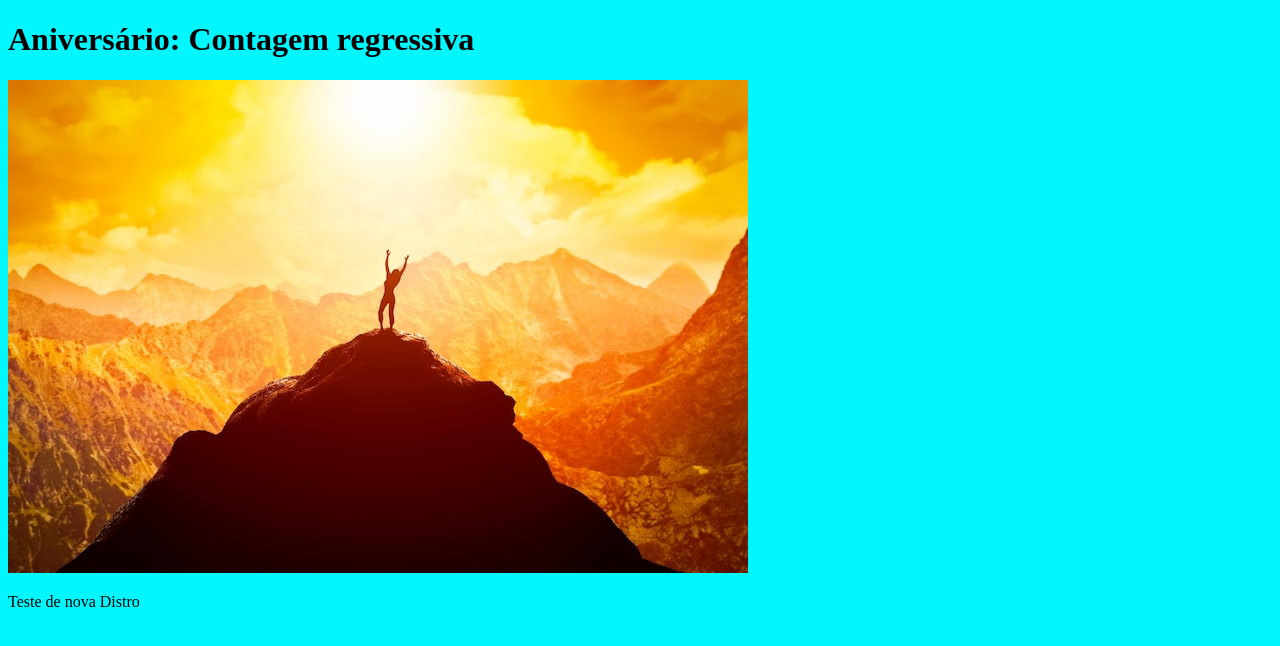
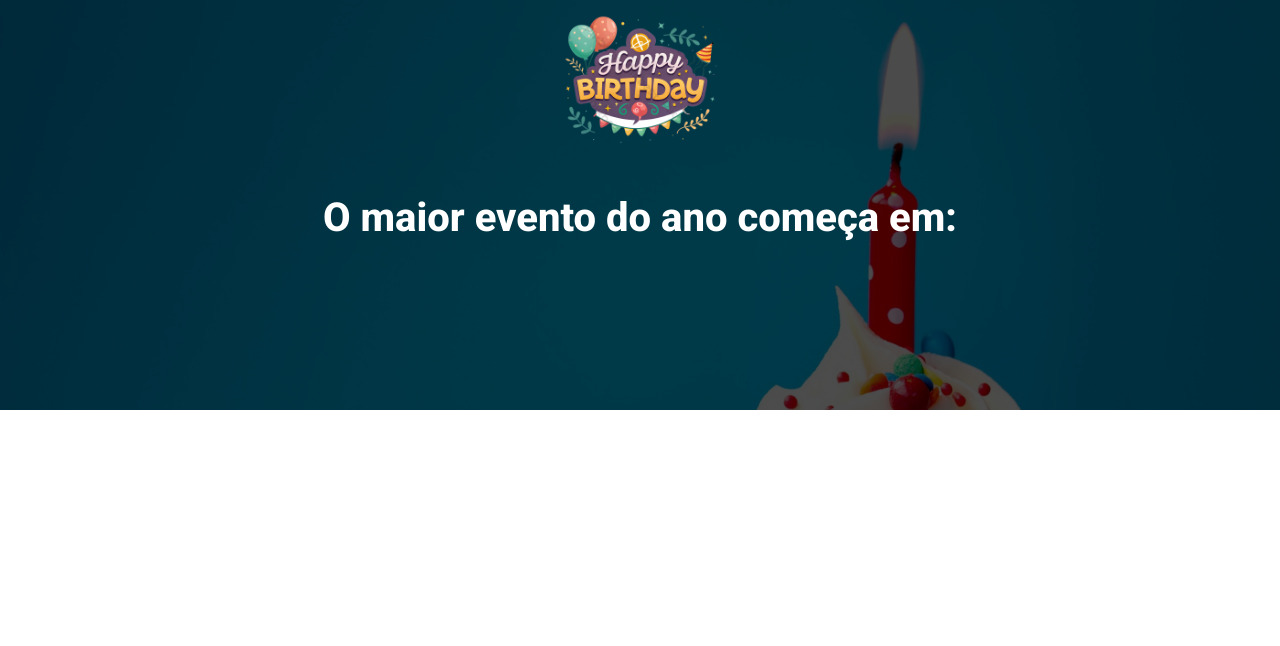
Before and after one commit to DouglasLopesDRL/Curso_Ebac_Aniversario_contagem-regressiva, a website built with Parcel: page src/index.html in a window 1280 px wide. Built offline with nearby package versions, Linux system fonts and the light colour scheme.

Commit message:
Criando o hero

```diff
--- a/src/index.html
+++ b/src/index.html
@@ -4,12 +4,19 @@
     <meta charset="UTF-8">
     <meta name="viewport" content="width=device-width, initial-scale=1.0">
     <title>Aniversário: Contagem regressiva</title>
+    <link rel="preconnect" href="https://fonts.googleapis.com">
+    <link rel="preconnect" href="https://fonts.gstatic.com" crossorigin>
+    <link href="https://fonts.googleapis.com/css2?family=Roboto:ital,wght@0,100..900;1,100..900&display=swap" rel="stylesheet">
     <link rel="stylesheet" href="styles/main.scss">
 </head>
 <body>
-    <h1>Aniversário: Contagem regressiva</h1>
-    <img src="images/conquistas.jpg" alt="Conquistas da vida">
-    <p>Teste de nova Distro</p>
-    <script src="scripts/main.js"></script>
+    <header class="hero">
+        <div class="container">
+            <img class="hero__logo" src="./images/logo_hero.png" alt="Logo de aniversário">
+            <p class="hero__text">
+                O maior evento do ano começa em:
+            </p>
+        </div>
+    </header>
 </body>
 </html>
--- /dev/null
+++ b/src/styles/_hero.scss
@@ -0,0 +1,51 @@
+.hero{
+    padding-bottom: 100px;
+    background-image: url('../images/hero.jpg');
+    background-repeat: no-repeat;
+    background-size: cover;
+    position: relative;
+
+    .container{
+        position: relative;
+    }
+
+    &::before{
+        content: '';
+        position: absolute;
+        top: 0;
+        left: 0;
+        width: 100%;
+        height: 100%;
+        background-color: #000;
+        opacity: .7;
+    }
+
+    &__text{
+        margin-top: 30px;
+        margin-bottom: 64px;
+        font-size: 40px;
+        line-height: 56px;
+        font-weight: 800;
+        text-align: center;
+    }
+
+    &__logo{
+        margin: 0 auto;
+        height: 160px;
+        display: block;
+    }
+
+    @media (max-width: 640px){
+        padding: 40px 0;
+
+        &__logo{
+            height: 40pxpx;
+        }
+
+        &__text{
+            font-size: 24px;
+            line-height: 24px;
+            margin: 24px 0;
+        }
+    }
+}
--- a/src/styles/main.scss
+++ b/src/styles/main.scss
@@ -1,3 +1,23 @@
-body{
-    background-color: rgb(0, 247, 255);
+@use 'hero';
+
+*{
+    margin: 0;
+    padding: 0;
+    box-sizing: border-box;
+    font-family: 'Roboto', sans-serif;
+    color: #fff;
 }
+
+.container{
+    max-width: 960px;
+    width: 100%;
+    margin: 0 auto;
+
+    @media (max-width: 640px){
+        max-width: 80%;
+    }
+
+    @media (max-width: 1024px){
+        max-width: 90%;
+    }
+}
```
Also changed, not shown: package.json (+69 -2 lines), src/images/logo2_hero.png (added), src/images/logo_hero.png (added), 1 other file.
